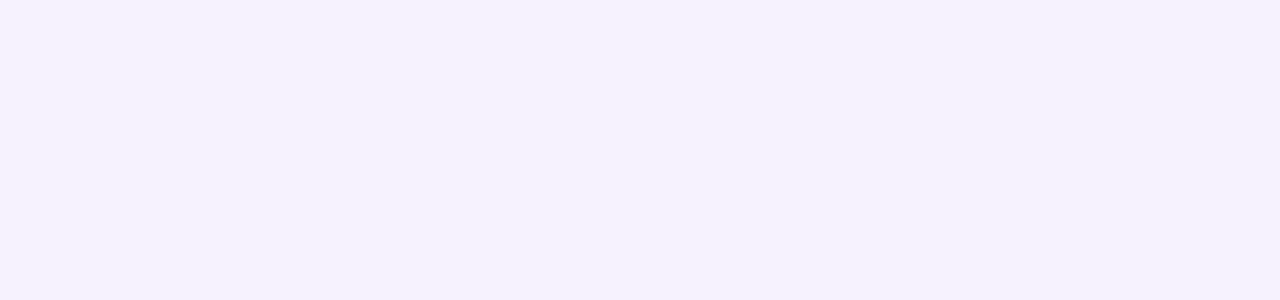
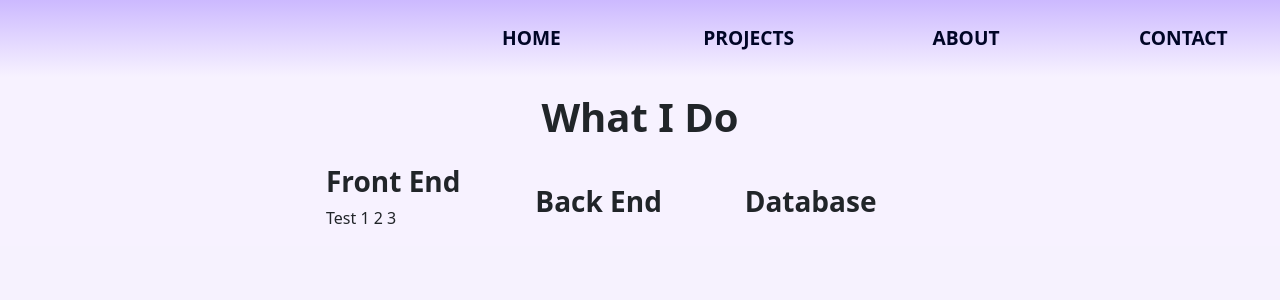
Before and after one commit to farizasandaira98/portofolio, a React (Create React App) app: page /works in a window 1280 px wide. Before the commit this address had no page. Shown: the top 300 px of the page. Built offline with nearby package versions, Linux system fonts and the light colour scheme.

Commit message:
change work to other page, add photo on home

```diff
--- a/src/App.js
+++ b/src/App.js
@@ -6,7 +6,7 @@ import { routes } from './routes';
 function App() {
   return (
     <Router>
-      <div style={{ overflow: "hidden", backgroundColor:"#F7F2FF"}}>
+      <div style={{ overflowX: "hidden", backgroundColor:"#F7F2FF"}}>
         <Routes>
           {routes.map((route, index) => (
             <Route key={index} path={route.path} element={route.component} />
--- a/src/pages/Home.js
+++ b/src/pages/Home.js
@@ -2,13 +2,13 @@ import { Col, Row } from "reactstrap";
 import NavbarMenu from "../component/Navbar";
 import "../styles/home.css";
 import { motion } from "framer-motion";
-import { containerVariants, descriptionVariants, itemVariants } from "../styles/HomeStyle";
+import { containerVariants, descriptionVariants, imageVariants, itemVariants } from "../styles/HomeStyle";
 import { socialMedia } from "../component/SocialMedia";
 import 'bootstrap-icons/font/bootstrap-icons.css';
 
 function Home() {
     return (
-        <div className="home">
+        <>
             <Row>
                 <NavbarMenu />
             </Row>
@@ -37,7 +37,7 @@ function Home() {
                                 ></motion.b>
                             </motion.p>
                         </Row>
-                        <div className="d-flex align-items-center justify-content-center mt-3">
+                        <motion.div variants={itemVariants} className="d-flex align-items-center justify-content-center mt-3">
                             <Row className="w-100">
                                 {socialMedia.map((items, index) => {
                                     return (
@@ -51,14 +51,14 @@ function Home() {
                                     )
                                 })}
                             </Row>
-                        </div>
+                        </motion.div>
                     </Col>
                     <Col sm={12} md={6} lg={6} className="image p-5">
-                        <img src={require('../assets/my-photo.png')} alt=""></img>
+                        <motion.img variants={imageVariants} src={require('../assets/my-photo.png')} alt=""></motion.img>
                     </Col>
                 </Row>
             </motion.div>
-        </div>
+            </>
     );
 }
 
--- a/src/pages/Works.js
+++ b/src/pages/Works.js
@@ -1,13 +1,35 @@
 import { Col, Row } from "reactstrap";
+import NavbarMenu from "../component/Navbar";
 
 function Works() {
     return (
-    <div>
-        <Row className="mt-3">
-            <Col className="d-flex align-items-center justify-content-center">
-                <h3 className="">
+        <div className="">
+            <NavbarMenu />
+            <Row className="mt-3 d-flex align-items-center justify-content-between flex-column">
+                <Col className="d-flex align-items-center justify-content-center" lg={6} md={6} sm={12}>
+                    <h1 className="fw-bold text-center">
                         What I Do
+                    </h1>
+                </Col>
+                <Col className="d-flex align-items-center justify-content-center mt-3" lg={6} md={6} sm={12}>
+                    <Col lg={4} md={4} sm={12}>
+                    <h3 className="fw-bold">
+                        Front End
                     </h3>
+                    <p>
+                        Test 1 2 3
+                    </p>
+                    </Col>
+                    <Col lg={4} md={4} sm={12}>
+                    <h3 className="fw-bold">
+                        Back End
+                    </h3>
+                    </Col>
+                    <Col lg={4} md={4} sm={12}>
+                    <h3 className="fw-bold">
+                        Database
+                    </h3>
+                    </Col>
                 </Col>
             </Row>
             <Row>
--- a/src/styles/HomeStyle.js
+++ b/src/styles/HomeStyle.js
@@ -12,3 +12,8 @@ export const descriptionVariants = {
     hidden: { y: -100, opacity: 0 },
     visible: { y: 0, opacity: 1, transition: { delay: 1.0, duration: 1.0 } },
 };
+
+export const imageVariants = {
+    hidden: { x: 100, opacity: 0 },
+    visible: { x: 0, opacity: 1, transition: { delay: 1.0, duration: 1.0 } },
+};
```
Also changed, not shown: src/routes.js (+7 -2 lines). Lines whose indentation alone changed are shown as unchanged.
